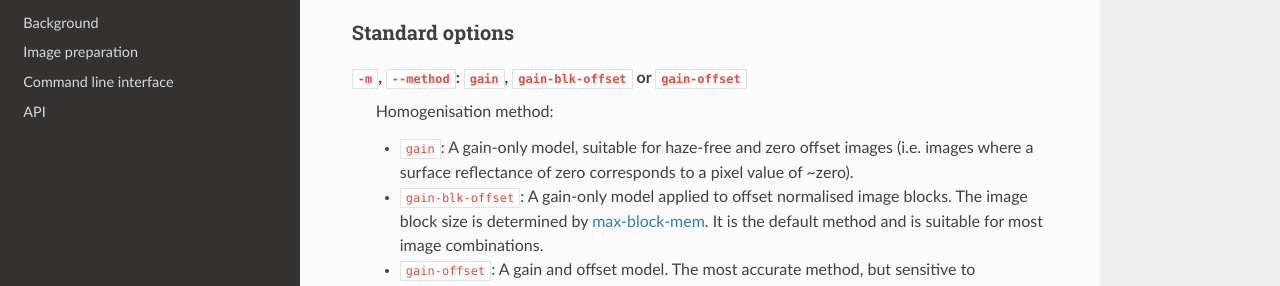
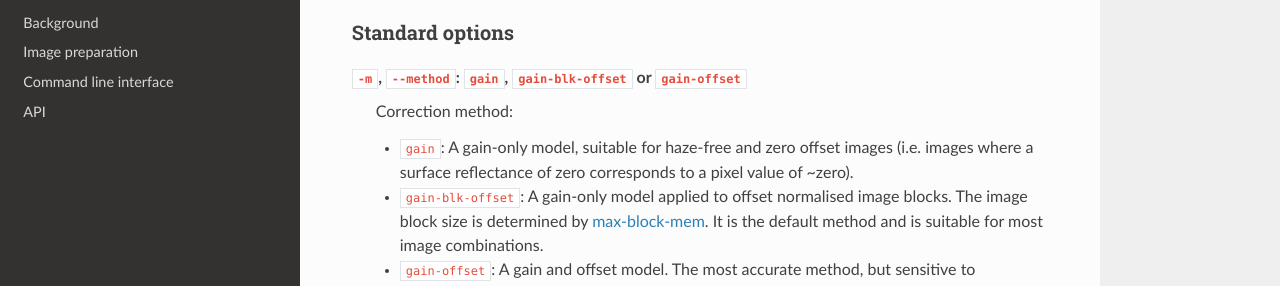
Before and after one commit to leftfield-geospatial/homonim, a Sphinx documentation site: the page built from docs/_cli.rst, in a window 1280 px wide and 900 px high, scrolled down 1392 px. Shown: the part 156-442 px from the top of the window. Built offline with Sphinx 7.4.7 and the Read the Docs theme 2.0.0, drawn with Linux system fonts in a browser that asks for light colours.

Commit message:
'homogenisation' -> 'correction'

```diff
--- a/README.rst
+++ b/README.rst
@@ -85,7 +85,7 @@ Example
 -------
 
 Mosaics of 0.5 m resolution aerial imagery before and after correction. A Landsat-7 surface reflectance image was
-used as reference, and is shown in the background. Homogenisation was performed using the ``gain-blk-offset`` method and
+used as reference, and is shown in the background. Correction was performed using the ``gain-blk-offset`` method and
 a 5 x 5 pixel kernel.
 
 .. figure:: data/readme_eg.jpg
--- a/config.yaml
+++ b/config.yaml
@@ -1,6 +1,6 @@
 # See https://github.com/dugalh/homonim/blob/main/docs/usage.rst#advanced-options for detailed documentation
 
-# Homogenisation configuration
+# Correction configuration
 param_image: False
 mask_partial: False
 threads: 0
--- a/docs/_cli.rst
+++ b/docs/_cli.rst
@@ -66,7 +66,7 @@ Standard options
 .. _method:
 
 ``-m``, ``--method``:  ``gain``, ``gain-blk-offset`` or ``gain-offset``
-    Homogenisation method:
+    Correction method:
 
     * ``gain``: A gain-only model, suitable for haze-free and zero offset images (i.e. images where a surface reflectance of zero corresponds to a pixel value of ~zero).
     * ``gain-blk-offset``: A gain-only model applied to offset normalised image blocks.  The image block size is determined by max-block-mem_.  It is the default method and is suitable for most image combinations.
```
Also changed, not shown: 2 other files.
